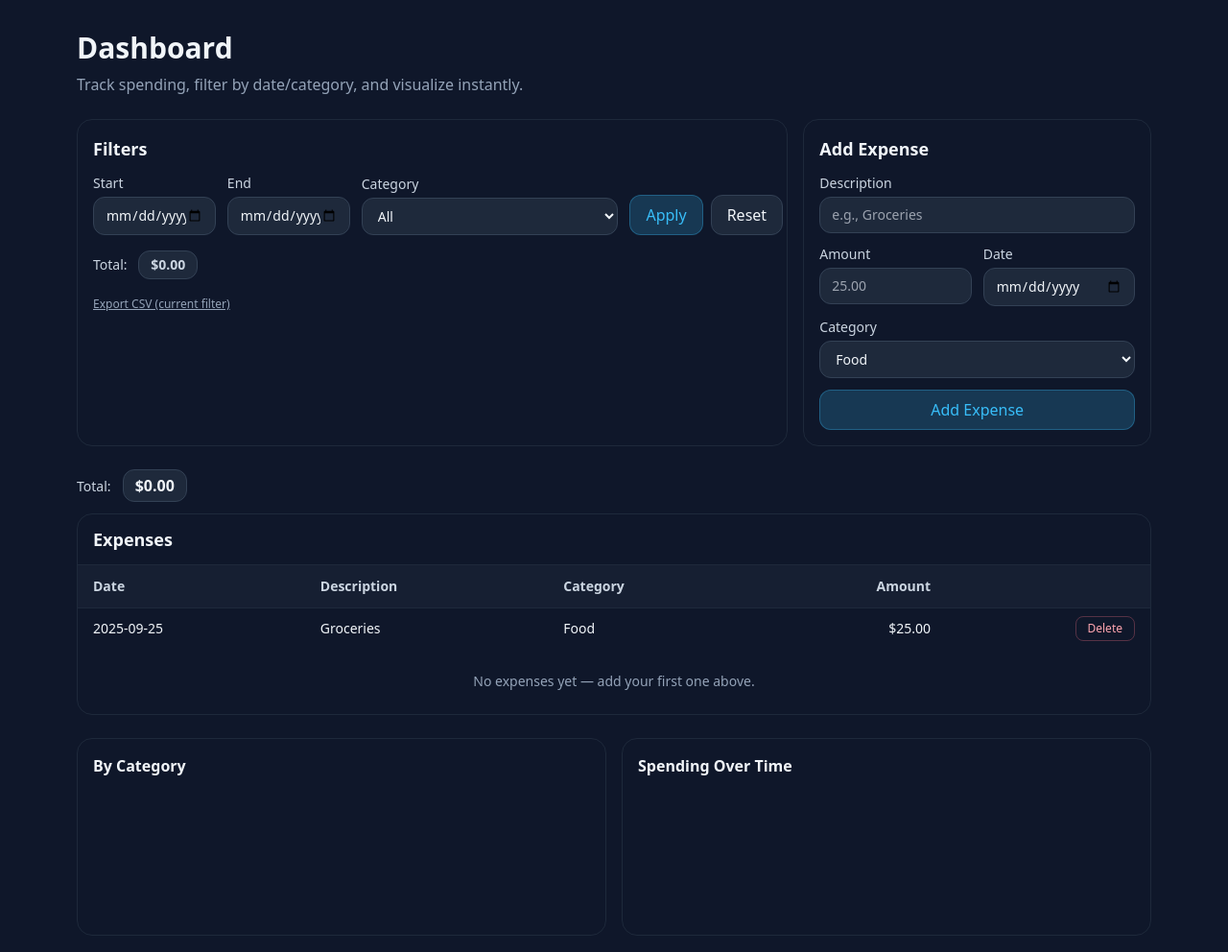
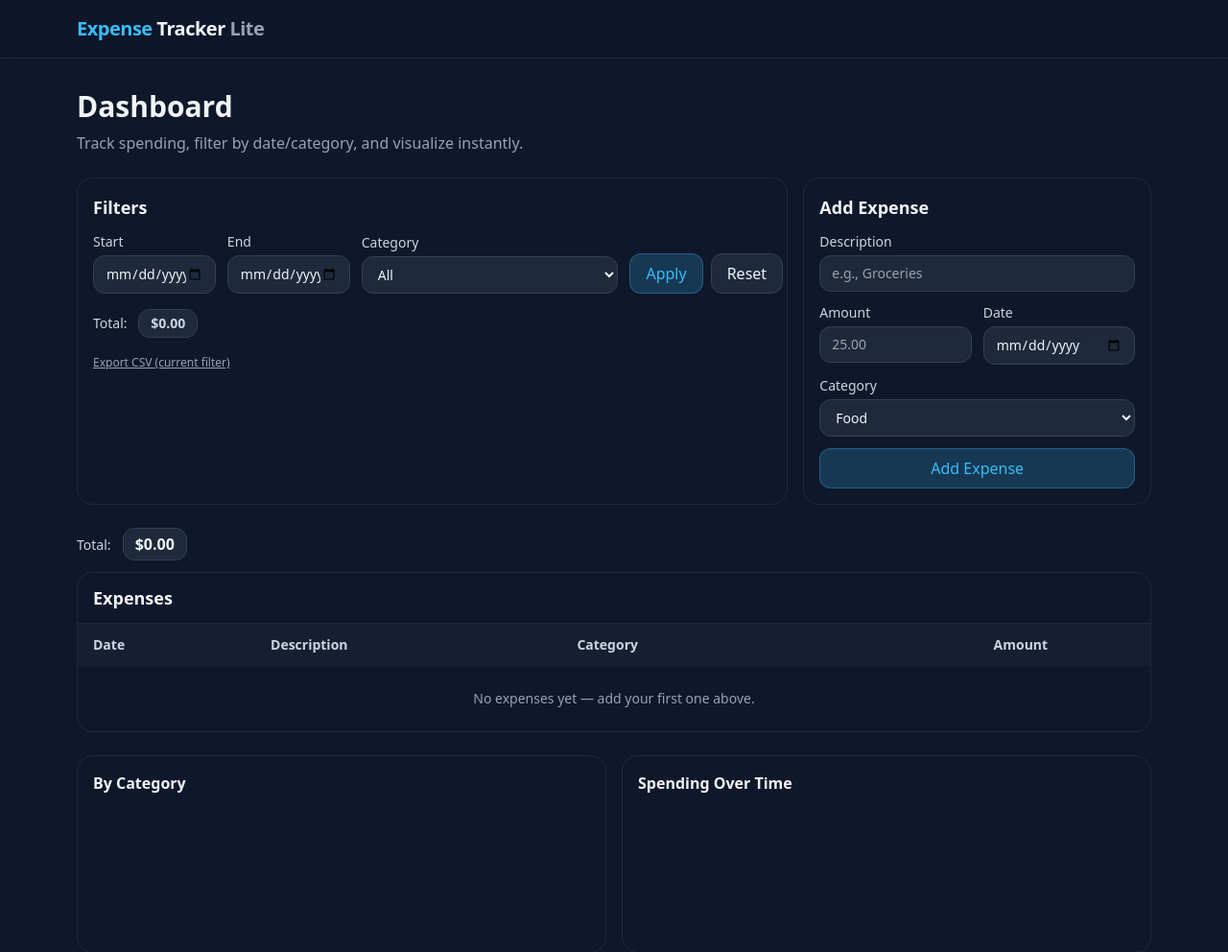
Before and after one commit to h-kohli/Expense-Tracking-Project, a Flask app: page / in a window 1280 px wide. Shown: the top 992 px of the page at 96% size. Run offline with Flask 3, Linux system fonts and the light colour scheme; some libraries are stand-ins or nearby versions.

Commit message:
Expense Form Done
- Accepting Expense form submission.

- Storing the expenses in the database.

- Ensuring an amount, category and date have been given for the expense.

```diff
--- a/app.py
+++ b/app.py
@@ -1,11 +1,12 @@
-from flask import Flask, render_template, request, url_for, make_response
+from flask import Flask, render_template, request, url_for, make_response, flash, redirect
 from flask_sqlalchemy import SQLAlchemy
-from datetime import date
+from datetime import date, datetime
 
 app = Flask(__name__) #instance
 
 app.config['SQLALCHEMY_DATABASE_URI'] = 'sqlite:///expenses.db'
 app.config['SQLALCHEMY_TRACK_MODIFICATIONS'] = False
+app.config['SECRET_KEY'] = 'my-secret-key'
 db = SQLAlchemy(app)
 
 class Expense(db.Model):
@@ -32,6 +33,46 @@
 
 @app.route("/add", methods=['POST'])
 def add():
+
+    description = (request.form.get("description") or "").strip()
+    amount_str = (request.form.get("amount") or "").strip()
+    category = (request.form.get("category") or "").strip()
+    date_str = (request.form.get("date") or "").strip()
+
+    if not description or not amount_str or not category:
+        flash("Please fill desciption, amount, and category", "error")
+        return redirect(url_for("index"))
+
+
+    try:
+        amount = float(amount_str)
+        if amount <= 0:
+            raise ValueError
+
+    except ValueError:
+        flash("Amount must be a positive number", "error")
+        return redirect(url_for("index"))
+
+
+
+    try:
+        d = datetime.strptime(date_str, "%Y-%m-%d").date() if date_str else date.today()
+
+    except ValueError:
+        d = date.today()
+
+
+
+    e = Expense(description=description, amount=amount, category=category, date=d)
+    db.session.add(e)
+    db.session.commit()
+
+    flash("Expense added", "success")
+    return redirect(url_for("index"))
+
+
+
+
     print("Form received:", dict(request.form))
     return make_response("Form received check the console")
 
--- a/templates/index.html
+++ b/templates/index.html
@@ -1,22 +1,9 @@
-<!DOCTYPE html>
-<html lang="en" class="h-full">
-  <head>
-    <meta charset="utf-8" />
-    <meta name="viewport" content="width=device-width, initial-scale=1" />
-    <title>Dashboard · Expense Tracker</title>
+{% extends "base.html" %}
 
-    <!-- Tailwind CDN -->
-    <script src="https://cdn.tailwindcss.com"></script>
-    <script>
-      tailwind.config = {
-        darkMode: "class",
-        theme: { extend: { colors: { brand: { DEFAULT: "#38bdf8" } } } },
-      };
-    </script>
-    <script src="https://cdn.jsdelivr.net/npm/chart.js"></script>
-  </head>
-  <body class="h-full bg-slate-900 text-slate-100">
-    <main class="mx-auto max-w-6xl px-4 py-8">
+{% block title %}Dashboard · Expense Tracker{% endblock %}
+
+{% block content %}
+
 <h1 class="text-3xl font-semibold mb-2">Dashboard</h1>
 <p class="text-slate-400 mb-6">
   Track spending, filter by date/category, and visualize instantly.
@@ -24,14 +11,13 @@
 
 <!-- Filters + Add form -->
 <div class="grid grid-cols-1 lg:grid-cols-3 gap-4">
+
   <!-- Filters -->
   <section
     class="lg:col-span-2 rounded-2xl border border-slate-800 bg-slate-900 p-4"
   >
     <h2 class="text-lg font-semibold mb-3">Filters</h2>
-          <form
-            class="grid grid-cols-1 md:grid-cols-5 gap-3 items-end pr-5"
-          >
+    <form class="grid grid-cols-1 md:grid-cols-5 gap-3 items-end pr-5">
       <label class="text-sm">
         <span class="block mb-1 text-slate-300">Start</span>
         <input
@@ -67,8 +53,9 @@
         <a
           class="rounded-xl bg-slate-800 hover:bg-slate-700 px-4 py-2 border border-slate-700"
           href="#"
-                >Reset</a
         >
+          Reset
+        </a>
       </div>
     </form>
 
@@ -84,10 +71,7 @@
 
     <!-- Export link -->
     <div class="mt-3">
-            <a
-              class="text-xs text-slate-400 hover:text-brand underline"
-              href="#"
-            >
+      <a class="text-xs text-slate-400 hover:text-brand underline" href="#">
         Export CSV (current filter)
       </a>
     </div>
@@ -96,7 +80,7 @@
   <!-- Add Expense -->
   <section class="rounded-2xl border border-slate-800 bg-slate-900 p-4">
     <h2 class="text-lg font-semibold mb-3">Add Expense</h2>
-          <form method="post" action="{{url_for('add')}}" class="space-y-3">
+    <form method="post" action="{{ url_for('add') }}" class="space-y-3">
       <label class="block text-sm">
         <span class="mb-1 block text-slate-300">Description</span>
         <input
@@ -105,6 +89,7 @@
           class="w-full rounded-xl bg-slate-800 border border-slate-700 px-3 py-2 text-slate-100"
         />
       </label>
+
       <div class="grid grid-cols-2 gap-3">
         <label class="block text-sm">
           <span class="mb-1 block text-slate-300">Amount</span>
@@ -126,9 +111,11 @@
           />
         </label>
       </div>
+
       <label class="block text-sm">
         <span class="mb-1 block text-slate-300">Category</span>
         <select
+          name="category"
           class="w-full rounded-xl bg-slate-800 border border-slate-700 px-3 py-2 text-slate-100"
         >
           <option>Food</option>
@@ -137,6 +124,7 @@
           <option>Utilities</option>
         </select>
       </label>
+
       <button
         class="w-full rounded-xl bg-brand/20 hover:bg-brand/30 text-brand px-4 py-2 border border-brand/30"
         type="submit"
@@ -145,6 +133,7 @@
       </button>
     </form>
   </section>
+
 </div>
 
 <!-- Total (global) -->
@@ -174,19 +163,6 @@
         </tr>
       </thead>
       <tbody>
-              <tr class="border-t border-slate-800 hover:bg-slate-800/30">
-                <td class="px-4 py-2">2025-09-25</td>
-                <td class="px-4 py-2">Groceries</td>
-                <td class="px-4 py-2">Food</td>
-                <td class="px-4 py-2 text-right">$25.00</td>
-                <td class="px-4 py-2 text-right">
-                  <button
-                    class="text-rose-300 hover:text-rose-200 text-xs border border-rose-400/30 px-3 py-1 rounded-lg"
-                  >
-                    Delete
-                  </button>
-                </td>
-              </tr>
         <tr>
           <td colspan="5" class="px-4 py-6 text-center text-slate-400">
             No expenses yet — add your first one above.
@@ -208,6 +184,5 @@
     <canvas id="dayChart" height="140"></canvas>
   </div>
 </section>
-    </main>
-  </body>
-</html>
+
+{% endblock %}
```
Also changed, not shown: instance/expenses.db. Lines whose indentation alone changed are shown as unchanged.
